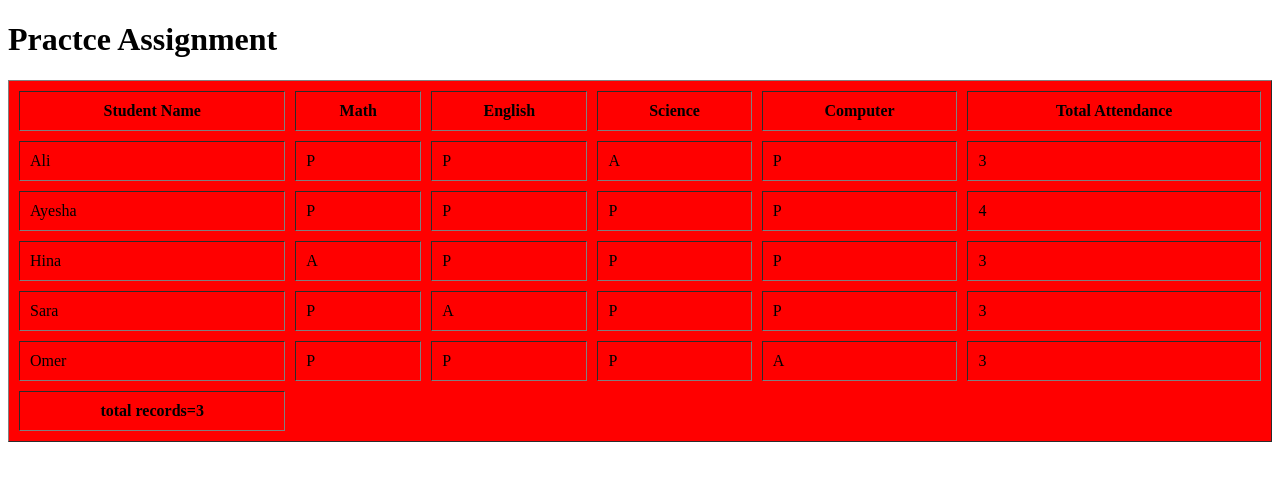
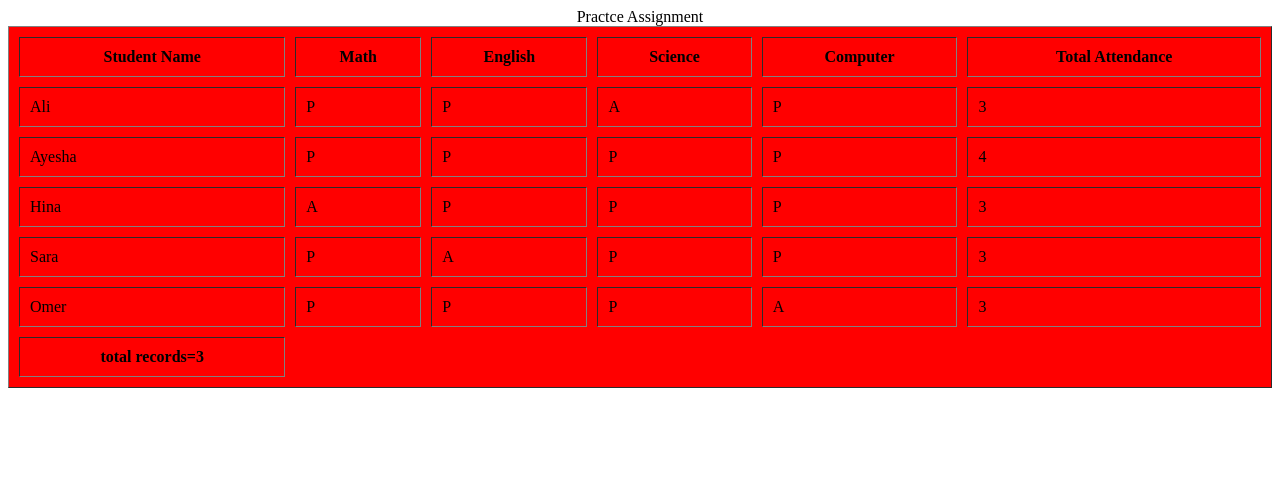
Before and after one commit to waqar720/assignment6, a plain HTML site: page index.html in a window 1280 px wide. Drawn offline with Linux system fonts and the light colour scheme.

Commit message:
Add files via upload

```diff
--- a/index.html
+++ b/index.html
@@ -6,8 +6,9 @@
     <title>table html</title>
 </head>
 <body>
-    <h1> Practce Assignment</h1>
     <table border="1" width="100%" cellpadding="10" cellspacing="10" bgcolor="red">
+           <caption> Practce Assignment</caption>
+
         <thead>
         <tr>
             <th>Student Name </th>
```
